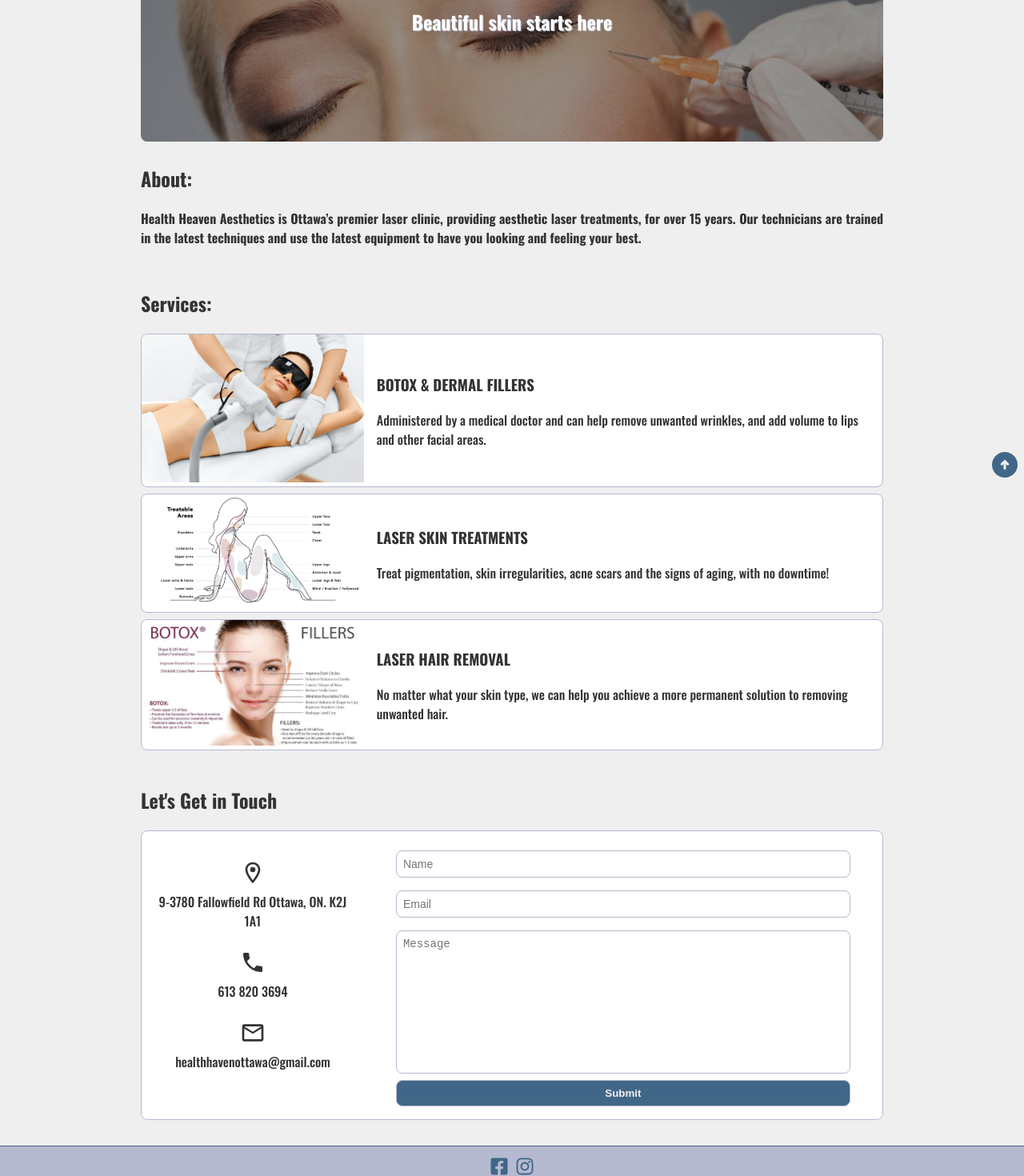
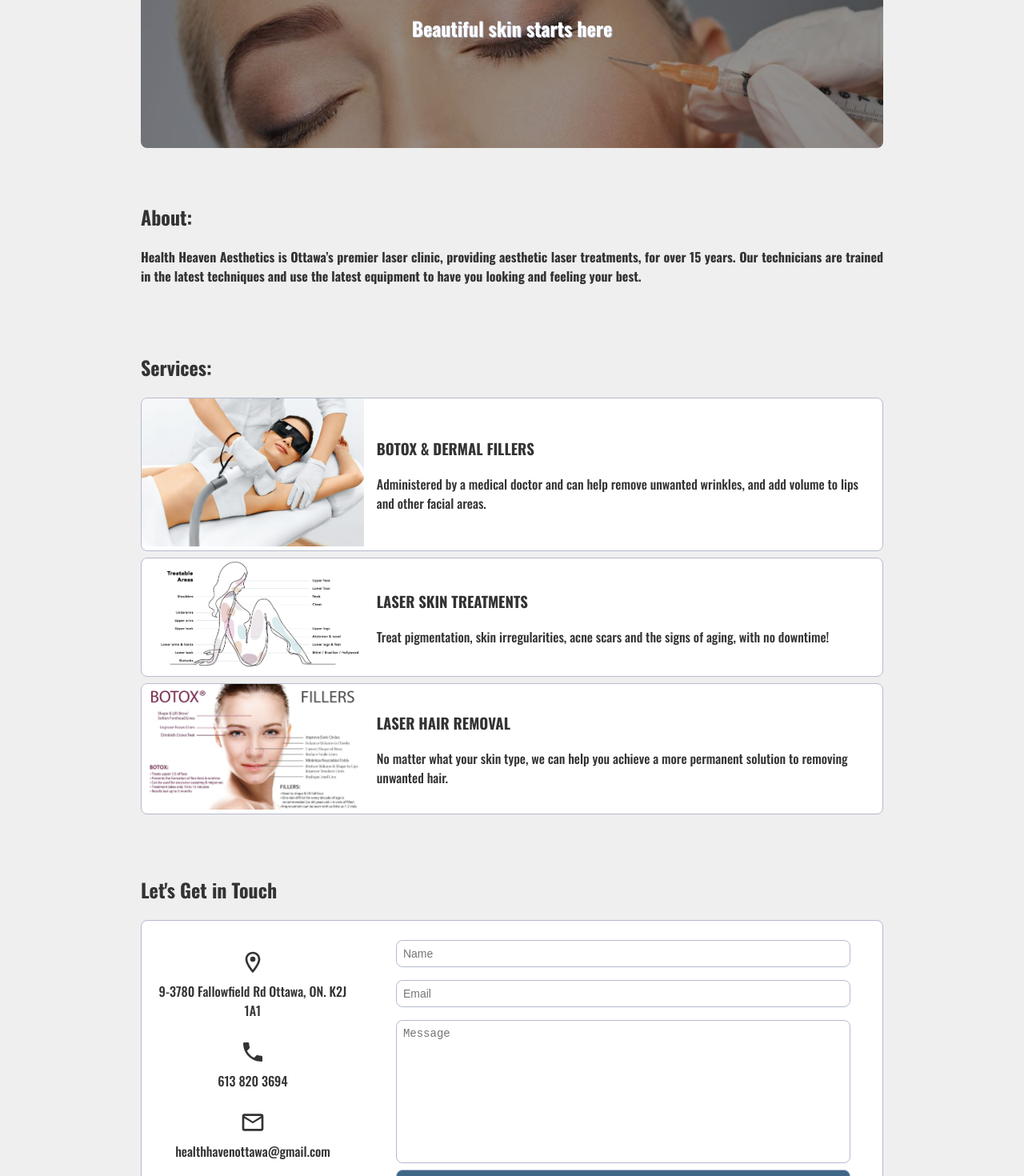
Before and after one commit to LaithAlwani/laser-clinic, a React (Vite) app: page / in a window 1280 px wide. Shown: the part 195-1665 px from the top of the page at 80% size. Built offline with nearby package versions, Linux system fonts and the light colour scheme.

Commit message:
adds sticky navbar, removes fab, adds alt to images

```diff
--- a/src/App.css
+++ b/src/App.css
@@ -12,10 +12,10 @@
   min-height: 100vh;
   max-width: 960px;
   margin: 0 auto;
-  padding: 1rem;
+  padding: 5rem 1rem 1rem;
 }
 .section{
-  padding: 0.5rem 0;
+  padding: 3rem 0 0;
 }
 
 .bold{
@@ -23,6 +23,9 @@
 }
 /*Navbar */
 nav{
+  position: fixed;
+  top: 0;
+  width: 100%;
   display: flex;
   justify-content: space-between;
   padding: 1rem;
@@ -51,20 +54,6 @@ nav .mobile-nav{
 }
 .links .active{
   font-weight: bold;
-}
-
-.fab{
-  width: 2rem;
-  height: 2rem;
-  border-radius: 50%;
-  background: var(--queen-blue);
-  color: var(--white);
-  position: fixed;
-  bottom: 0;
-  right: 0;
-  display: flex;
-  justify-content: center;
-  align-items: center;
 }
 /*Navbar ends*/
 
@@ -182,11 +171,11 @@ button{
 
 /*footer*/
 footer{
-  background: var(--cadet-blue);
-  color: var(--queen-blue);
+  background: var(--queen-blue);
+  color: var(--white);
   text-align: center;
   padding: 0.5rem 0 ;
-  border-top: 1px solid var(--queen-blue);
+  border-top: 1px solid var(--cadet-blue);
 }
 
 footer .social-links > *{
--- a/src/components/Fab.jsx
+++ /dev/null
@@ -1,7 +0,0 @@
-import {TiArrowUpThick} from "react-icons/ti"
-
-export default function Fab() {
-  return (
-    <a href="#app" className="fab" ><TiArrowUpThick size={18} /></a>
-  )
-}
--- a/src/components/Navbar.jsx
+++ b/src/components/Navbar.jsx
@@ -1,7 +1,5 @@
-import { useEffect } from "react";
 import { useState } from "react";
 import {MdMenu} from "react-icons/md"
-import Fab from "./Fab";
 
 export default function Navbar() {
   const hash = window.location.hash.split("#")
@@ -18,7 +16,6 @@ export default function Navbar() {
         <a href="#contact" className={path === "contact"? "active":""} onClick={()=>setPath("contact")}>Contact</a>
       </div>
       <MobileNav />
-      <Fab />
     </nav>
   );
 }
--- a/src/components/Services.jsx
+++ b/src/components/Services.jsx
@@ -9,7 +9,7 @@ export default function Services() {
       <h2>Services:</h2>
       <Card>
         <div className="img-container">
-          <img src={lhr} alt="" />
+          <img src={lhr} alt="botox" />
         </div>
         <div  className="card-content">
           <h3>BOTOX & DERMAL FILLERS</h3>
@@ -21,7 +21,7 @@ export default function Services() {
       </Card>
       <Card>
         <div className="img-container">
-          <img src={image} alt="" />
+          <img src={image} alt="laser treatments" />
         </div>
         <div className="card-content">
           <h3>LASER SKIN TREATMENTS</h3>
@@ -33,7 +33,7 @@ export default function Services() {
       </Card>
       <Card>
         <div className="img-container">
-          <img src={botox} alt="" />
+          <img src={botox} alt="laser hair removal" />
         </div>
         <div  className="card-content">
           <h3>LASER HAIR REMOVAL</h3>
```
